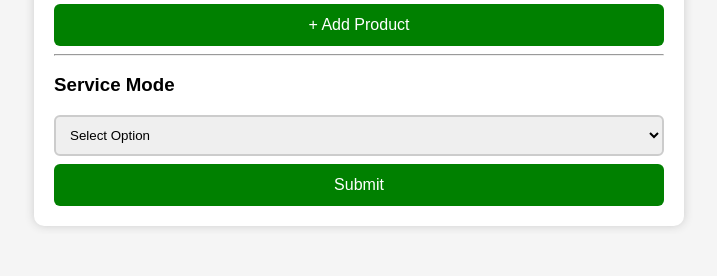
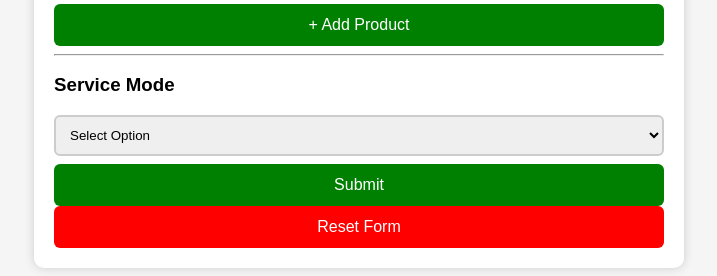
Before and after one commit to sudhakar96536-droid/service-center-app, a Flask app: page / in a window 1280 px wide. Shown: the part 1221-1497 px from the top of the page, without its empty margins (281-998 px from the left). Before the commit the page ends 1449 px from the top, so only its background shows below. Run offline with Flask 3, Linux system fonts and the light colour scheme; some libraries are stand-ins or nearby versions.

Commit message:
Update form.html

```diff
--- a/templates/form.html
+++ b/templates/form.html
@@ -162,6 +162,7 @@
         <br>
 
         <button type="submit">Submit</button>
+        <button type="button" onclick="confirmReset()" style="background:red;">Reset Form</button>
 
     </form>
 </div>
@@ -220,6 +221,18 @@ function addProduct() {
     initSelect2();
 }
 
+
+    function confirmReset() {
+        let ok = confirm("Are you sure you want to clear the form?");
+
+        if (ok) {
+            document.getElementById("myForm").reset();
+            document.getElementById("productList").innerHTML = "";
+            addProduct();
+    }
+}
+
+
 window.onload = function () {
     addProduct();
 };
```
